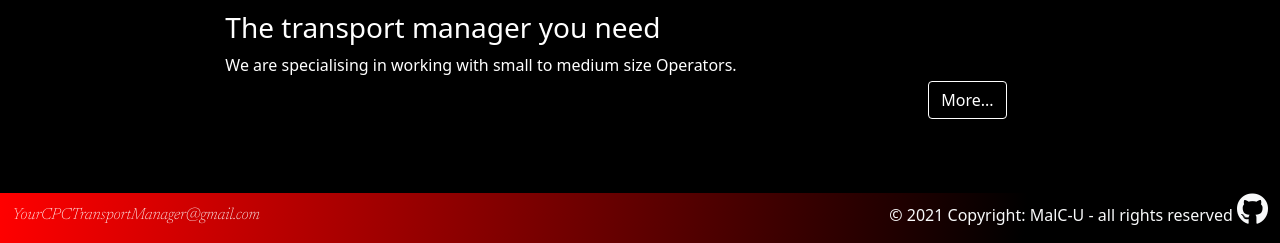
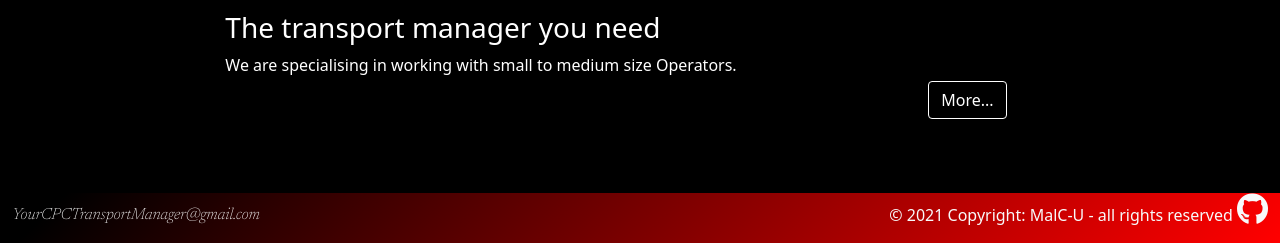
Before and after one commit to malc-u/Your-CPC-TransportManager, a Flask app: page / in a window 1280 px wide. Shown: the part 557-800 px from the top of the page. Run offline with Flask 2, Linux system fonts and the light colour scheme; style sheets or scripts are compiled from the project's sources; some libraries are stand-ins or nearby versions.

Commit message:
Amended incorrect degree in linear-gradient

```diff
--- a/static/scss/components/_footer.scss
+++ b/static/scss/components/_footer.scss
@@ -1,8 +1,8 @@
 /* Footer styling*/
 footer {
-    background: -moz-linear-gradient(1355deg, $black 20%, $red 100%);
-    background: -webkit-linear-gradient(1355deg, $black 20%, $red 100%);
-    background: linear-gradient(1355deg, $black 20%, $red 100%);
+    background: -moz-linear-gradient(135deg, $black 5%, $red 100%);
+    background: -webkit-linear-gradient(135deg, $black 5%, $red 100%);
+    background: linear-gradient(135deg, $black 5%, $red 100%);
 }
 
 .mail-footer a, .mail-footer a:visited {
```
